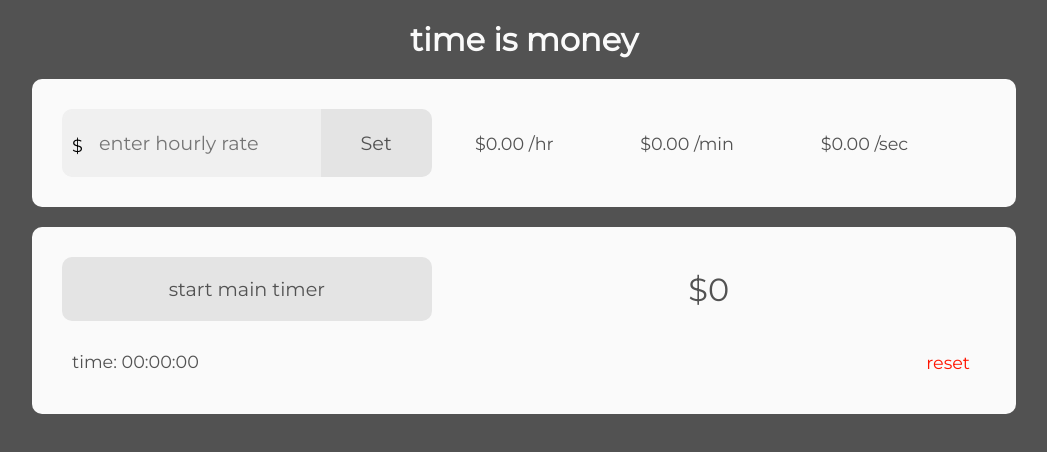
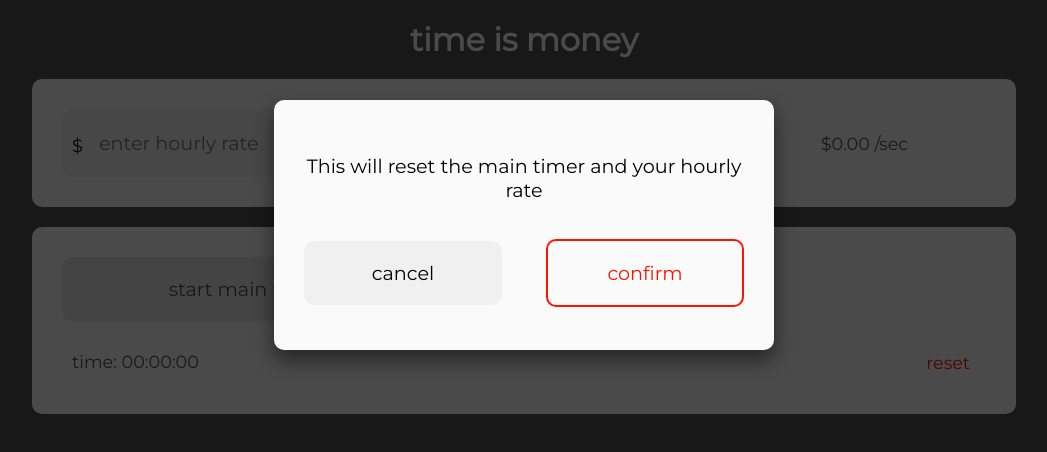
Before and after one commit to caseyharvey/time-is-money, a React (Create React App) app: page / in a window 1280 px wide. Both pictures are taken after a click on the button "reset". Shown: the top 452 px of the page, without its empty margins (116-1163 px from the left). Built offline with nearby package versions, Linux system fonts and the light colour scheme.

Commit message:
Create style and add Modal using portal. Refactor code. Add modalReducer and action creator.

```diff
--- a/public/index.html
+++ b/public/index.html
@@ -11,6 +11,7 @@
   </head>
   <body>
     <div id="root"></div>
+    <div id="modal"></div>
     <script src="./src/index.js" type="text/jsx"></script>
   </body>
 </html>
--- a/src/components/App.css
+++ b/src/CSS/App.css
@@ -2,12 +2,20 @@
   font-size: 0.8em;
 }
 
-.mediumResponsiveFont, .inputAndStatsContainer form .mainTimerWarning, .inputAndStatsContainer form div input, .inputAndStatsContainer form div .errorMessage, .inputAndStatsContainer form button, .mainMoneyTimerContainer .topRow .stopStartContainer button {
+.mediumResponsiveFont, .inputAndStatsContainer form .mainTimerWarning, .inputAndStatsContainer form div input, .inputAndStatsContainer form div .errorMessage, .inputAndStatsContainer form button, .mainMoneyTimerContainer .topRow .stopStartContainer button, html .modalBackground .modalContainer .modalMessage, html .modalBackground .modalContainer .modalButtonContainer .modalCancel, html .modalBackground .modalContainer .modalButtonContainer .modalConfirm {
   font-size: 0.9em;
 }
 
 .LargeResponsiveFont, .mainMoneyTimerContainer .topRow .mainMoneyTimerDisplay {
   font-size: 1.7em;
+}
+
+.buttonBaseStyle, .inputAndStatsContainer form button, .mainMoneyTimerContainer .topRow .stopStartContainer button, .mainMoneyTimerContainer .bottomRow .resetButton, html .modalBackground .modalContainer .modalButtonContainer .modalCancel, html .modalBackground .modalContainer .modalButtonContainer .modalConfirm {
+  outline: none;
+  border-style: none;
+  -webkit-box-sizing: border-box;
+          box-sizing: border-box;
+  font-family: "Montserrat", sans-serif;
 }
 
 .hide {
@@ -30,6 +38,7 @@ body {
   min-height: 96vh;
   min-width: 320px;
   overflow: hidden;
+  min-height: 576px;
   max-width: 1024px;
   border-radius: 10px;
   -webkit-box-align: center;
@@ -91,7 +100,6 @@ body {
 .inputAndStatsContainer form .mainTimerWarning {
   top: 0;
   left: 0;
-  z-index: 1;
   width: 100%;
   padding: 20px;
   color: #ff1400;
@@ -150,13 +158,8 @@ body {
 
 .inputAndStatsContainer form button {
   width: 30%;
-  outline: none;
   color: #525252;
   padding: 20px;
-  -webkit-box-sizing: border-box;
-          box-sizing: border-box;
-  font-family: "Montserrat", sans-serif;
-  border-style: none;
   background-color: #e4e4e4;
   border-radius: 0 10px 10px 0;
 }
@@ -227,14 +230,9 @@ body {
 
 .mainMoneyTimerContainer .topRow .stopStartContainer button {
   width: 100%;
-  outline: none;
   padding: 20px;
   color: #525252;
-  border-style: none;
   border-radius: 10px;
-  font-family: "Montserrat", sans-serif;
-  -webkit-box-sizing: border-box;
-          box-sizing: border-box;
   background-color: #e4e4e4;
 }
 
@@ -284,20 +282,113 @@ body {
 }
 
 .mainMoneyTimerContainer .bottomRow .resetButton {
-  outline: none;
   color: #ff1400;
-  border-style: none;
-  font-family: "Montserrat", sans-serif;
+  background-color: transparent;
+}
+
+html {
+  height: 100%;
+  min-width: 320px;
+  min-height: 576px;
+  position: relative;
+}
+
+html .modalBackground {
+  top: 0;
+  left: 0;
+  right: 0;
+  bottom: 0;
+  display: -webkit-box;
+  display: -ms-flexbox;
+  display: flex;
+  position: absolute;
+  -webkit-box-pack: center;
+      -ms-flex-pack: center;
+          justify-content: center;
+  background-color: rgba(0, 0, 0, 0.7);
+}
+
+html .modalBackground .modalContainer {
+  width: 90%;
+  height: 40%;
+  padding: 30px;
+  display: -webkit-box;
+  display: -ms-flexbox;
+  display: flex;
+  margin-top: 100px;
+  max-width: 500px;
+  max-height: 250px;
+  border-radius: 10px;
+  -webkit-box-align: center;
+      -ms-flex-align: center;
+          align-items: center;
+  -webkit-box-orient: vertical;
+  -webkit-box-direction: normal;
+      -ms-flex-direction: column;
+          flex-direction: column;
   -webkit-box-sizing: border-box;
           box-sizing: border-box;
-  background-color: transparent;
+  -webkit-box-pack: center;
+      -ms-flex-pack: center;
+          justify-content: center;
+  background-color: #fafafa;
+  -webkit-box-shadow: 0 10px 20px 0 rgba(0, 0, 0, 0.5);
+          box-shadow: 0 10px 20px 0 rgba(0, 0, 0, 0.5);
+}
+
+html .modalBackground .modalContainer .modalMessage {
+  height: 50%;
+  display: -webkit-box;
+  display: -ms-flexbox;
+  display: flex;
+  text-align: center;
+  -webkit-box-align: center;
+      -ms-flex-align: center;
+          align-items: center;
+  -webkit-box-pack: center;
+      -ms-flex-pack: center;
+          justify-content: center;
+}
+
+html .modalBackground .modalContainer .modalButtonContainer {
+  height: 50%;
+  width: 100%;
+  display: -webkit-box;
+  display: -ms-flexbox;
+  display: flex;
+  -webkit-box-orient: horizontal;
+  -webkit-box-direction: normal;
+      -ms-flex-direction: row;
+          flex-direction: row;
+  -webkit-box-align: center;
+      -ms-flex-align: center;
+          align-items: center;
+  -webkit-box-pack: justify;
+      -ms-flex-pack: justify;
+          justify-content: space-between;
+}
+
+html .modalBackground .modalContainer .modalButtonContainer .modalCancel {
+  width: 45%;
+  padding: 20px;
+  border-radius: 10px;
+  background-color: #f0f0f0;
+}
+
+html .modalBackground .modalContainer .modalButtonContainer .modalConfirm {
+  width: 45%;
+  padding: 20px;
+  color: #ff1400;
+  border-radius: 10px;
+  border: 2px solid #ff1400;
+  background-color: #fafafa;
 }
 
 @media (min-width: 360px) {
   .responsiveFont, .dollarSign:before, .inputAndStatsContainer .valueBreakdown, .mainMoneyTimerContainer .bottomRow .timerDisplay, .mainMoneyTimerContainer .bottomRow .resetButton {
     font-size: 0.9em;
   }
-  .mediumResponsiveFont, .inputAndStatsContainer form .mainTimerWarning, .inputAndStatsContainer form div input, .inputAndStatsContainer form div .errorMessage, .inputAndStatsContainer form button, .mainMoneyTimerContainer .topRow .stopStartContainer button {
+  .mediumResponsiveFont, .inputAndStatsContainer form .mainTimerWarning, .inputAndStatsContainer form div input, .inputAndStatsContainer form div .errorMessage, .inputAndStatsContainer form button, .mainMoneyTimerContainer .topRow .stopStartContainer button, html .modalBackground .modalContainer .modalMessage, html .modalBackground .modalContainer .modalButtonContainer .modalCancel, html .modalBackground .modalContainer .modalButtonContainer .modalConfirm {
     font-size: 1em;
   }
   .dollarSign:before {
@@ -320,7 +411,7 @@ body {
   .responsiveFont, .dollarSign:before, .inputAndStatsContainer .valueBreakdown, .mainMoneyTimerContainer .bottomRow .timerDisplay, .mainMoneyTimerContainer .bottomRow .resetButton {
     font-size: 1.1em;
   }
-  .mediumResponsiveFont, .inputAndStatsContainer form .mainTimerWarning, .inputAndStatsContainer form div input, .inputAndStatsContainer form div .errorMessage, .inputAndStatsContainer form button, .mainMoneyTimerContainer .topRow .stopStartContainer button {
+  .mediumResponsiveFont, .inputAndStatsContainer form .mainTimerWarning, .inputAndStatsContainer form div input, .inputAndStatsContainer form div .errorMessage, .inputAndStatsContainer form button, .mainMoneyTimerContainer .topRow .stopStartContainer button, html .modalBackground .modalContainer .modalMessage, html .modalBackground .modalContainer .modalButtonContainer .modalCancel, html .modalBackground .modalContainer .modalButtonContainer .modalConfirm {
     font-size: 1.2em;
   }
   .LargeResponsiveFont, .mainMoneyTimerContainer .topRow .mainMoneyTimerDisplay {
--- a/src/components/App.scss
+++ b/src/CSS/App.scss
@@ -16,6 +16,13 @@ $warning: rgb(255, 20, 0);
   font-size: 1.7em;
 }
 
+.buttonBaseStyle {
+  outline: none;
+  border-style: none;
+  box-sizing: border-box;
+  font-family: $mainFont;
+}
+
 .hide {
   visibility: hidden;
 }
@@ -31,14 +38,15 @@ body {
   padding: 20px;
   display: flex;
   margin: 0 auto;
+  overflow: hidden;
+  min-width: 320px;
   min-height: 96vh;
-  min-width: 320px;
-  overflow: hidden;
+  min-height: 576px;
   max-width: 1024px;
+  align-items: center;
   border-radius: 10px;
-  align-items: center;
+  box-sizing: border-box;
   flex-direction: column;
-  box-sizing: border-box;
 
   h1 {
     color: $light;
@@ -78,7 +86,6 @@ body {
     .mainTimerWarning {
       top: 0;
       left: 0;
-      z-index: 1;
       width: 100%;
       padding: 20px;
       color: $warning;
@@ -136,17 +143,15 @@ body {
         @extend .mediumResponsiveFont;
       }
     }
+
     button {
       width: 30%;
-      outline: none;
       color: $dark;
       padding: 20px;
-      box-sizing: border-box;
-      font-family: $mainFont;
-      border-style: none;
       background-color: $mediumGrey;
       border-radius: 0 10px 10px 0;
       @extend .mediumResponsiveFont;
+      @extend .buttonBaseStyle;
     }
   }
 
@@ -192,15 +197,12 @@ body {
 
       button {
         width: 100%;
-        outline: none;
         padding: 20px;
         color: $dark;
-        border-style: none;
         border-radius: 10px;
-        font-family: $mainFont;
-        box-sizing: border-box;
         background-color: $mediumGrey;
         @extend .mediumResponsiveFont;
+        @extend .buttonBaseStyle;
       }
 
       .stopButton {
@@ -245,13 +247,83 @@ body {
     }
 
     .resetButton {
-      outline: none;
       color: $warning;
-      border-style: none;
-      font-family: $mainFont;
+      background-color: transparent;
+      @extend .buttonBaseStyle;
+      @extend .responsiveFont;
+    }
+  }
+}
+
+html {
+  height: 100%;
+  min-width: 320px;
+  min-height: 576px;
+  position: relative;
+
+  .modalBackground {
+    top: 0;
+    left: 0;
+    right: 0;
+    bottom: 0;
+    display: flex;
+    position: absolute;
+    justify-content: center;
+    background-color: rgba(0, 0, 0, 0.7);
+
+    .modalContainer {
+      width: 90%;
+      height: 40%;
+      padding: 30px;
+      display: flex;
+      margin-top: 100px;
+      max-width: 500px;
+      max-height: 250px;
+      border-radius: 10px;
+      align-items: center;
       box-sizing: border-box;
-      background-color: transparent;
-      @extend .responsiveFont;
+      flex-direction: column;
+      justify-content: center;
+      background-color: $light;
+      box-shadow: 0 10px 20px 0 rgba(0, 0, 0, 0.5);
+
+      .modalMessage {
+        height: 50%;
+        display: flex;
+        text-align: center;
+        align-items: center;
+        justify-content: center;
+        @extend .mediumResponsiveFont;
+      }
+
+      .modalButtonContainer {
+        width: 100%;
+        height: 50%;
+        display: flex;
+        align-items: center;
+        flex-direction: row;
+        justify-content: space-between;
+
+        .modalCancel {
+          width: 45%;
+          padding: 20px;
+          border-radius: 10px;
+          background-color: $lightGrey;
+          @extend .mediumResponsiveFont;
+          @extend .buttonBaseStyle;
+        }
+
+        .modalConfirm {
+          width: 45%;
+          padding: 20px;
+          color: $warning;
+          border-radius: 10px;
+          border: 2px solid $warning;
+          background-color: $light;
+          @extend .mediumResponsiveFont;
+          @extend .buttonBaseStyle;
+        }
+      }
     }
   }
 }
--- a/src/components/App.js
+++ b/src/components/App.js
@@ -3,7 +3,7 @@ import HourlyRateInput from './HourlyRateInput';
 import ValueBreakdown from './ValueBreakdown';
 import MainMoneyTimer from './MainMoneyTimer';
 
-import './App.css';
+import '../CSS/App.css';
 
 const App = () => {
   return (
--- a/src/components/MainMoneyTimer.js
+++ b/src/components/MainMoneyTimer.js
@@ -1,4 +1,5 @@
 import React from 'react';
+import Modal from './Modal';
 import { connect } from 'react-redux';
 import TimerDisplay from './TimerDisplay';
 import {
@@ -7,7 +8,8 @@ import {
   rateHasBeenSet,
   incrementMainTimer,
   setMainTimerRunning,
-  setStopTimerWarning
+  setStopTimerWarning,
+  toggleMainResetModalVisibility
 } from '../actions';
 
 class MainMoneyTimer extends React.Component {
@@ -40,20 +42,26 @@ class MainMoneyTimer extends React.Component {
     if (stopTimerWarning) {
       setStopTimerWarning();
     }
+    setMainTimerRunning();
     clearInterval(this.interval);
-    setMainTimerRunning();
   };
 
-  resetTimer = () => {
+  resetAll = () => {
+    const {
+      setRate,
+      resetMainTimer,
+      toggleMainResetModalVisibility
+    } = this.props;
+
+    setRate(0);
     this.stopTimer();
-    this.props.setRate(0);
-    this.props.resetMainTimer();
+    resetMainTimer();
+    toggleMainResetModalVisibility();
   };
 
   render() {
     const currentDollarValue =
       this.props.mainTimer.timerValue * this.props.rate.perSecond;
-
     return (
       <div className='mainMoneyTimerContainer'>
         <div className='topRow'>
@@ -85,9 +93,18 @@ class MainMoneyTimer extends React.Component {
         </div>
         <div className='bottomRow'>
           <TimerDisplay />
-          <button onClick={this.resetTimer} className='resetButton'>
+          <button
+            onClick={this.props.toggleMainResetModalVisibility}
+            className='resetButton'
+          >
             reset
           </button>
+          <Modal
+            confirm={this.resetAll}
+            cancel={this.props.toggleMainResetModalVisibility}
+            isVisible={this.props.modal.mainResetModalVisible ? '' : 'hide'}
+            message='This will reset the main timer and your hourly rate'
+          />
         </div>
       </div>
     );
@@ -96,8 +113,9 @@ class MainMoneyTimer extends React.Component {
 
 const mapStateToProps = state => {
   return {
-    mainTimer: state.mainTimer,
-    rate: state.rate
+    rate: state.rate,
+    modal: state.modal,
+    mainTimer: state.mainTimer
   };
 };
 
@@ -107,5 +125,6 @@ export default connect(mapStateToProps, {
   rateHasBeenSet,
   incrementMainTimer,
   setMainTimerRunning,
-  setStopTimerWarning
+  setStopTimerWarning,
+  toggleMainResetModalVisibility
 })(MainMoneyTimer);
--- /dev/null
+++ b/src/components/Modal.js
@@ -0,0 +1,38 @@
+import React from 'react';
+import ReactDOM from 'react-dom';
+
+const Modal = props => {
+  return ReactDOM.createPortal(
+    <div
+      className={`modalBackground ${props.isVisible}`}
+      onClick={props.cancel}
+    >
+      <div className='modalContainer' onClick={e => e.stopPropagation()}>
+        <div className='modalMessage'>{props.message}</div>
+        <div className='modalButtonContainer'>
+          <button
+            onClick={e => {
+              e.stopPropagation();
+              props.cancel();
+            }}
+            className='modalCancel'
+          >
+            cancel
+          </button>
+          <button
+            onClick={e => {
+              e.stopPropagation();
+              props.confirm();
+            }}
+            className='modalConfirm'
+          >
+            confirm
+          </button>
+        </div>
+      </div>
+    </div>,
+    document.querySelector('#modal')
+  );
+};
+
+export default Modal;
--- a/src/reducers/index.js
+++ b/src/reducers/index.js
@@ -2,10 +2,12 @@ import { combineReducers } from 'redux';
 import { reducer as formReducer } from 'redux-form';
 
 import mainTimerReducer from './mainTimerReducer';
+import modalReducer from './modalReducer';
 import rateReducer from './rateReducer';
 
 export default combineReducers({
   form: formReducer,
   rate: rateReducer,
+  modal: modalReducer,
   mainTimer: mainTimerReducer
 });
```
Also changed, not shown: src/actions/index.js (+11 -0 lines), src/components/HourlyRateInput.js (+42 -16 lines), src/reducers/modalReducer.js (added, +22 -0 lines), 2 other files (tests, documents, lock files or other folders).
